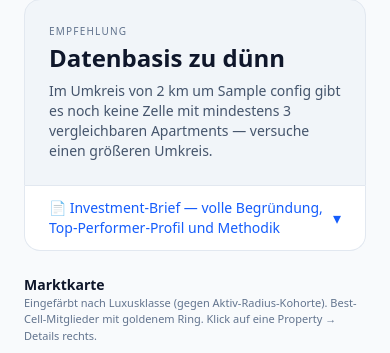
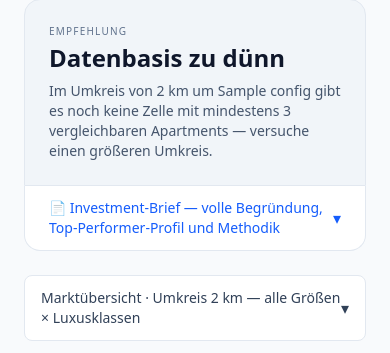
Before and after one commit to karlgrey/AirBI, a FastAPI app: page / in a window 390 px wide. Shown: the part 158-511 px from the top of the page. Run offline with FastAPI, Linux system fonts and the light colour scheme; tables that the repository leaves empty hold one stand-in row (values such as "Sample post"); some libraries are stand-ins or nearby versions.

Commit message:
feat(web): Dashboard-Reihenfolge geschärft + km-Labels auf Karten-Kreise
Neue Reihenfolge: Hero → Brief → Marktübersicht (eingeklappt) →
Andere Chancen-Segmente → Marktkarte → Top-Apartments. Jede Sektion
mit Aktiv-Radius im Titel.

- Marktübersicht jetzt in <details> (Default: zu), Titel '... Umkreis X km
  — alle Größen × Luxusklassen'.
- Chancen, Karte und Top-Apartments-Titel zeigen jetzt '· Umkreis X km'.
- Karte sitzt direkt über Top-Apartments (näher am Konkretem).
- Jeder konzentrische Kreis auf der Karte trägt am Nord-Punkt ein
  '1 km'/'2 km'/...-Label (permanent Tooltip, weißer Pill mit blauer
  Schrift).

Co-Authored-By: Claude Opus 4.7 (1M context) <noreply@anthropic.com>

```diff
--- a/airbi/web/templates/_matrix_region.html
+++ b/airbi/web/templates/_matrix_region.html
@@ -91,7 +91,7 @@
                 <strong>Profil im empfohlenen Segment.</strong>
                 Über die {{ profile.count }} Listings dieser Klasse:
                 {% if profile.median_bedrooms is not none %}
-                  {{ profile.median_bedrooms }} {% if profile.median_bedrooms == 1 %}Schlafzimmer{% else %}Schlafzimmer{% endif %}{% if profile.median_beds is not none %}, {{ profile.median_beds }} {% if profile.median_beds == 1 %}Bett{% else %}Betten{% endif %}{% endif %}{% if profile.median_max_guests is not none %}, bis zu {{ profile.median_max_guests }} Gäste{% endif %}.
+                  {{ profile.median_bedrooms }} Schlafzimmer{% if profile.median_beds is not none %}, {{ profile.median_beds }} {% if profile.median_beds == 1 %}Bett{% else %}Betten{% endif %}{% endif %}{% if profile.median_max_guests is not none %}, bis zu {{ profile.median_max_guests }} Gäste{% endif %}.
                 {% endif %}
                 {% if profile.superhost_share is not none %}
                   In {{ (profile.superhost_share * 100)|round|int }} % der Fälle vom Superhost geführt.
@@ -114,38 +114,72 @@
         </div>
       </details>
 
-      {# ============ MARKTKARTE (Brief §9) ============ #}
-      {% if matrix.map_listings %}
-        <section class="mb-6">
-          <header class="mb-2">
-            <h3 class="text-sm font-semibold text-slate-900">Marktkarte</h3>
-            <p class="text-[11px] text-slate-500">
-              Eingefärbt nach Luxusklasse (gegen Aktiv-Radius-Kohorte). Best-Cell-Mitglieder mit goldenem Ring. Klick auf eine Property → Details rechts.
-            </p>
-          </header>
-          <div class="flex flex-wrap gap-3 mb-2 text-[11px] text-slate-600">
-            <span><span class="inline-block w-2.5 h-2.5 rounded-full mr-1 align-middle" style="background:#a855f7"></span>Luxury</span>
-            <span><span class="inline-block w-2.5 h-2.5 rounded-full mr-1 align-middle" style="background:#22c55e"></span>Premium</span>
-            <span><span class="inline-block w-2.5 h-2.5 rounded-full mr-1 align-middle" style="background:#3b82f6"></span>Mid</span>
-            <span><span class="inline-block w-2.5 h-2.5 rounded-full mr-1 align-middle" style="background:#94a3b8"></span>Budget</span>
-            <span><span class="inline-block w-2 h-2 mr-1 align-middle border-2 border-amber-500 bg-white rounded-full"></span>Best-Cell</span>
-            <span><span class="inline-block w-2.5 h-2.5 rounded-full mr-1 align-middle border-2 border-white" style="background:#dc2626;outline:1px solid #dc2626"></span>★ Zielobjekt</span>
+      {# ============ MARKTÜBERSICHT (ausklappbar, Default zu) ============ #}
+      <details class="rounded-lg border border-slate-200 bg-white mb-6 group">
+        <summary class="cursor-pointer list-none flex items-center justify-between px-4 py-3 text-sm text-slate-700 font-medium hover:bg-slate-50">
+          <span>Marktübersicht · Umkreis {{ radius_int }} km — alle Größen × Luxusklassen</span>
+          <span class="text-base group-open:rotate-180 transition-transform">▾</span>
+        </summary>
+        <div class="border-t border-slate-100 px-4 py-4">
+          <p class="text-[11px] text-slate-500 mb-3">
+            Heatmap-Färbung = Nachfrage je Apartment (dunkler = häufiger gebucht, ~{{ rate_pct }} % der Gäste bewerten). Goldumrandet: Empfehlung. Details je Zelle per Hover.
+          </p>
+          <div class="overflow-x-auto">
+            <table class="w-full border-separate border-spacing-1 text-xs">
+              <thead>
+                <tr>
+                  <th class="w-32 text-left text-[10px] font-medium uppercase tracking-wide text-slate-500">
+                    Apartment-Größe ↓ / Luxusklasse →
+                  </th>
+                  {% for tier in matrix.luxury_classes %}
+                    <th class="px-2 py-1 text-left text-[10px] font-medium uppercase tracking-wide text-slate-500">{{ tier }}</th>
+                  {% endfor %}
+                </tr>
+              </thead>
+              <tbody>
+                {% for size in matrix.size_classes %}
+                  <tr>
+                    <th class="px-2 py-1 text-left text-[11px] font-medium text-slate-500">
+                      {% if size == "Studio" %}Studio
+                      {% elif size == "1BR" %}1 Schlafzimmer
+                      {% elif size == "2BR" %}2 Schlafzimmer
+                      {% elif size == "3BR+" %}3+ Schlafzimmer
+                      {% else %}{{ size }}{% endif %}
+                    </th>
+                    {% for tier in matrix.luxury_classes %}
+                      {% set cell = matrix.cell(size, tier) %}
+                      <td class="rounded p-2 align-top
+                                 {% if cell.heat == 4 %}bg-emerald-500 text-white
+                                 {% elif cell.heat == 3 %}bg-emerald-300
+                                 {% elif cell.heat == 2 %}bg-emerald-200
+                                 {% elif cell.heat == 1 %}bg-emerald-100
+                                 {% else %}bg-slate-100 text-slate-400{% endif %}
+                                 {% if matrix.best_cell == (size, tier) %}ring-2 ring-amber-500{% endif %}"
+                          title="{% if cell.n == 0 %}{{ size }} · {{ tier }}: keine Apartments in diesem Segment.{% else %}{{ size }} · {{ tier }} · {{ cell.n }} Apartment{% if cell.n != 1 %}s{% endif %} · €{% if cell.adr %}{{ cell.adr|int }}{% else %}–{% endif %}/Nacht · Ø {{ cell.score|round(0)|int }} Bewertungen je Apartment{% if cell.is_thin %} (Stichprobe klein — unter min. Vergleichs-Schwelle){% endif %}.{% endif %}">
+                        {% if cell.n == 0 %}
+                          <span class="text-[11px]">—</span>
+                        {% else %}
+                          <div class="text-[12px] font-semibold">{{ cell.n }} Apt.</div>
+                          <div class="text-[10px] opacity-80">€{% if cell.adr %}{{ cell.adr|int }}{% else %}–{% endif %}/N.</div>
+                          {% if cell.is_thin %}
+                            <div class="text-[9px] uppercase tracking-wide text-slate-500 mt-0.5">klein</div>
+                          {% endif %}
+                        {% endif %}
+                      </td>
+                    {% endfor %}
+                  </tr>
+                {% endfor %}
+              </tbody>
+            </table>
           </div>
-          <div class="grid gap-3 lg:grid-cols-[1fr_340px]">
-            <div id="airbi-map" class="rounded-lg border border-slate-200 bg-white"></div>
-            <aside id="map-detail" class="empty rounded-lg border border-slate-200 bg-white overflow-y-auto text-sm" style="max-height: 540px;">
-              Klick auf eine Property in der Karte → Details hier.
-            </aside>
-          </div>
-          <script type="application/json" id="airbi-map-data">{{ matrix.map_data | tojson | safe }}</script>
-        </section>
-      {% endif %}
+        </div>
+      </details>
 
       {# ============ ANDERE CHANCEN-SEGMENTE (Brief §8.2) ============ #}
       {% if matrix.underserved %}
         <section class="mb-6">
           <header class="mb-2">
-            <h3 class="text-sm font-semibold text-slate-900">Andere Chancen-Segmente</h3>
+            <h3 class="text-sm font-semibold text-slate-900">Andere Chancen-Segmente · Umkreis {{ radius_int }} km</h3>
             <p class="text-[11px] text-slate-500">
               Rangiert nach Bew./Apt — die Empfehlung im Hero wird übersprungen.
             </p>
@@ -191,67 +225,36 @@
         </section>
       {% endif %}
 
-      {# ============ MARKTÜBERSICHT (sekundär) ============ #}
-      <section class="mb-6">
-        <header class="mb-1">
-          <h3 class="text-sm font-semibold text-slate-900">Marktübersicht · Umkreis {{ radius_int }} km</h3>
-          <p class="text-[11px] text-slate-500 mt-0.5">
-            Heatmap-Färbung = Nachfrage je Apartment (dunkler = häufiger gebucht, ~{{ rate_pct }} % der Gäste bewerten). Goldumrandet: Empfehlung. Details je Zelle per Hover.
-          </p>
-        </header>
-        <div class="overflow-x-auto">
-          <table class="w-full border-separate border-spacing-1 text-xs">
-            <thead>
-              <tr>
-                <th class="w-32 text-left text-[10px] font-medium uppercase tracking-wide text-slate-500">
-                  Apartment-Größe ↓ / Luxusklasse →
-                </th>
-                {% for tier in matrix.luxury_classes %}
-                  <th class="px-2 py-1 text-left text-[10px] font-medium uppercase tracking-wide text-slate-500">{{ tier }}</th>
-                {% endfor %}
-              </tr>
-            </thead>
-            <tbody>
-              {% for size in matrix.size_classes %}
-                <tr>
-                  <th class="px-2 py-1 text-left text-[11px] font-medium text-slate-500">
-                    {% if size == "Studio" %}Studio
-                    {% elif size == "1BR" %}1 Schlafzimmer
-                    {% elif size == "2BR" %}2 Schlafzimmer
-                    {% elif size == "3BR+" %}3+ Schlafzimmer
-                    {% else %}{{ size }}{% endif %}
-                  </th>
-                  {% for tier in matrix.luxury_classes %}
-                    {% set cell = matrix.cell(size, tier) %}
-                    <td class="rounded p-2 align-top
-                               {% if cell.heat == 4 %}bg-emerald-500 text-white
-                               {% elif cell.heat == 3 %}bg-emerald-300
-                               {% elif cell.heat == 2 %}bg-emerald-200
-                               {% elif cell.heat == 1 %}bg-emerald-100
-                               {% else %}bg-slate-100 text-slate-400{% endif %}
-                               {% if matrix.best_cell == (size, tier) %}ring-2 ring-amber-500{% endif %}"
-                        title="{% if cell.n == 0 %}{{ size }} · {{ tier }}: keine Apartments in diesem Segment.{% else %}{{ size }} · {{ tier }} · {{ cell.n }} Apartment{% if cell.n != 1 %}s{% endif %} · €{% if cell.adr %}{{ cell.adr|int }}{% else %}–{% endif %}/Nacht · Ø {{ cell.score|round(0)|int }} Bewertungen je Apartment{% if cell.is_thin %} (Stichprobe klein — unter min. Vergleichs-Schwelle){% endif %}.{% endif %}">
-                      {% if cell.n == 0 %}
-                        <span class="text-[11px]">—</span>
-                      {% else %}
-                        <div class="text-[12px] font-semibold">{{ cell.n }} Apt.</div>
-                        <div class="text-[10px] opacity-80">€{% if cell.adr %}{{ cell.adr|int }}{% else %}–{% endif %}/N.</div>
-                        {% if cell.is_thin %}
-                          <div class="text-[9px] uppercase tracking-wide text-slate-500 mt-0.5">klein</div>
-                        {% endif %}
-                      {% endif %}
-                    </td>
-                  {% endfor %}
-                </tr>
-              {% endfor %}
-            </tbody>
-          </table>
-        </div>
-      </section>
+      {# ============ MARKTKARTE (Brief §9) ============ #}
+      {% if matrix.map_listings %}
+        <section class="mb-6">
+          <header class="mb-2">
+            <h3 class="text-sm font-semibold text-slate-900">Marktkarte · Umkreis {{ radius_int }} km</h3>
+            <p class="text-[11px] text-slate-500">
+              Eingefärbt nach Luxusklasse (gegen Aktiv-Radius-Kohorte). Best-Cell-Mitglieder mit goldenem Ring. Klick auf eine Property → Details rechts.
+            </p>
+          </header>
+          <div class="flex flex-wrap gap-3 mb-2 text-[11px] text-slate-600">
+            <span><span class="inline-block w-2.5 h-2.5 rounded-full mr-1 align-middle" style="background:#a855f7"></span>Luxury</span>
+            <span><span class="inline-block w-2.5 h-2.5 rounded-full mr-1 align-middle" style="background:#22c55e"></span>Premium</span>
+            <span><span class="inline-block w-2.5 h-2.5 rounded-full mr-1 align-middle" style="background:#3b82f6"></span>Mid</span>
+            <span><span class="inline-block w-2.5 h-2.5 rounded-full mr-1 align-middle" style="background:#94a3b8"></span>Budget</span>
+            <span><span class="inline-block w-2 h-2 mr-1 align-middle border-2 border-amber-500 bg-white rounded-full"></span>Best-Cell</span>
+            <span><span class="inline-block w-2.5 h-2.5 rounded-full mr-1 align-middle border-2 border-white" style="background:#dc2626;outline:1px solid #dc2626"></span>★ Zielobjekt</span>
+          </div>
+          <div class="grid gap-3 lg:grid-cols-[1fr_340px]">
+            <div id="airbi-map" class="rounded-lg border border-slate-200 bg-white"></div>
+            <aside id="map-detail" class="empty rounded-lg border border-slate-200 bg-white overflow-y-auto text-sm" style="max-height: 540px;">
+              Klick auf eine Property in der Karte → Details hier.
+            </aside>
+          </div>
+          <script type="application/json" id="airbi-map-data">{{ matrix.map_data | tojson | safe }}</script>
+        </section>
+      {% endif %}
 
       {# ============ TOP-APARTMENTS (kompakt) ============ #}
       <section>
-        <h3 class="text-sm font-semibold text-slate-900">Top-Apartments</h3>
+        <h3 class="text-sm font-semibold text-slate-900">Top-Apartments · Umkreis {{ radius_int }} km</h3>
         <p class="mt-0.5 text-[11px] italic text-slate-400">
           {% if has_best %}
             Konkrete Beispiele im empfohlenen Segment ({% if bsize == "Studio" %}Studio{% elif bsize == "1BR" %}1 SZ{% elif bsize == "2BR" %}2 SZ{% elif bsize == "3BR+" %}3+ SZ{% else %}{{ bsize }}{% endif %} · {{ blux }}), sortiert nach Bewertungen.
--- a/airbi/web/templates/base.html
+++ b/airbi/web/templates/base.html
@@ -15,6 +15,8 @@
       #map-detail.empty { color: #94a3b8; display: flex; align-items: center; justify-content: center; text-align: center; padding: 24px; }
       .leaflet-tooltip.airbi-tip { background: rgba(15,23,42,0.92); color: #fff; border: none; border-radius: 6px; padding: 6px 9px; font-size: 11.5px; line-height: 1.4; }
       .leaflet-tooltip.airbi-tip::before { border-top-color: rgba(15,23,42,0.92); }
+      .leaflet-tooltip.radius-label { background: rgba(255,255,255,0.95); color: #1d4ed8; border: 1px solid #93c5fd; border-radius: 3px; padding: 1px 6px; font-size: 10px; font-weight: 600; box-shadow: none; white-space: nowrap; }
+      .leaflet-tooltip.radius-label::before { display: none; }
     </style>
   </head>
   <body class="min-h-screen bg-slate-50 text-slate-900">
@@ -58,6 +60,11 @@
             radius: r * 1000, color: '#1d4ed8', opacity: 0.45, weight: 1,
             fillColor: '#3b82f6', fillOpacity: 0.025, interactive: false,
           }).addTo(map);
+          // km-Label am Nord-Punkt jedes Kreises (~111 km pro Breitengrad)
+          var labelLat = data.center.lat + (r / 111.0);
+          L.tooltip({
+            permanent: true, direction: 'center', className: 'radius-label',
+          }).setLatLng([labelLat, data.center.lng]).setContent(r + ' km').addTo(map);
         });
 
         function renderDetail(l) {
```
Also changed, not shown: airbi/web/static/app.css.
